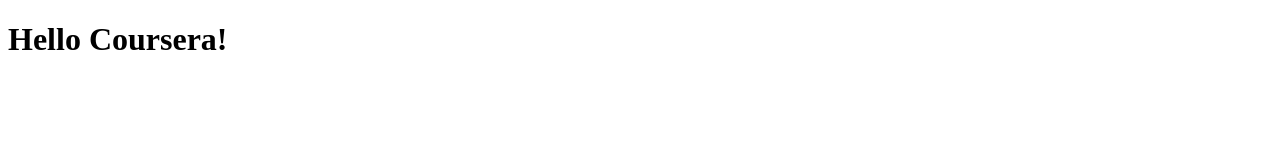
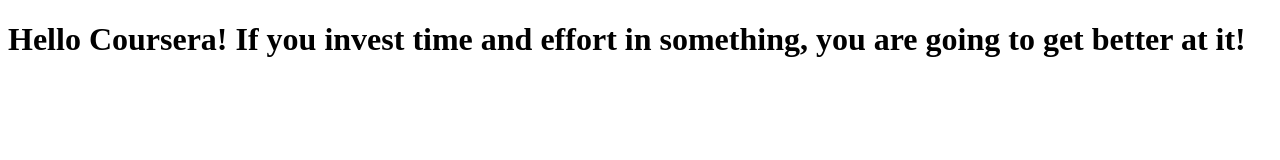
Before and after one commit to VelimirPodhola/module_assignment, a plain HTML site: page site/index.html in a window 1280 px wide. Drawn offline with Linux system fonts and the light colour scheme.

Commit message:
small adition to git content

```diff
--- a/site/index.html
+++ b/site/index.html
@@ -7,6 +7,9 @@
     <title>Hello Coursera</title>
   </head>
   <body>
-    <h1>Hello Coursera!</h1>
+    <h1>
+      Hello Coursera! If you invest time and effort in something, you are going
+      to get better at it!
+    </h1>
   </body>
 </html>
```
